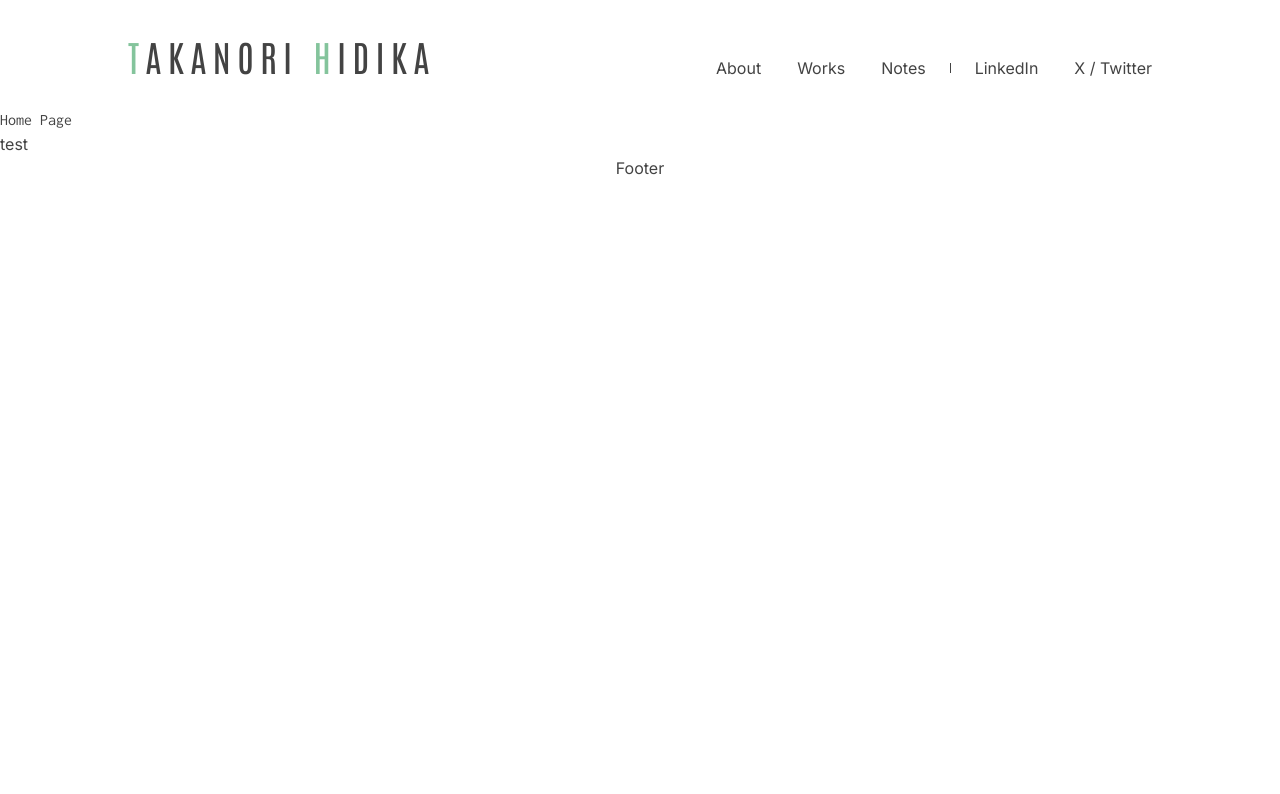
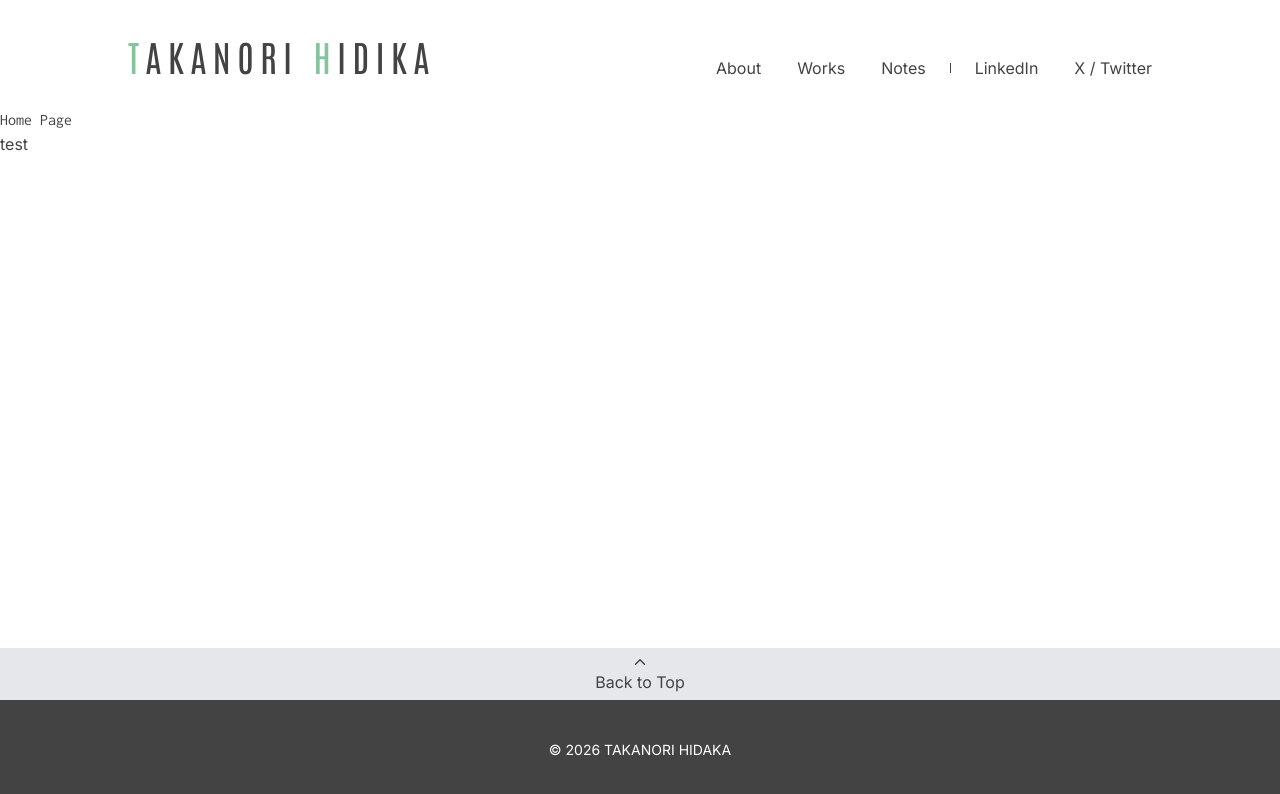
Before and after one commit to hidaka88jp/portfolio--personal-site-v2, a Next.js app: page / in a window 1280 px wide. Shown: the top 794 px of the page. Built offline with nearby package versions, Linux system fonts and the light colour scheme; no server answers.

Commit message:
feat: add footer and stabilize layout structure

```diff
--- a/src/app/layout.tsx
+++ b/src/app/layout.tsx
@@ -48,9 +48,9 @@ export default function RootLayout({
 }>) {
   return (
     <html lang='en' className={clsx(inter.variable, inconsolata.variable, 'scroll-smooth')}>
-      <body className='text-gray'>
+      <body className='text-gray flex min-h-screen flex-col'>
         <Header />
-        <main>{children}</main>
+        <main className='flex-1'>{children}</main>
         <Footer />
       </body>
     </html>
--- a/src/components/layout/Footer/index.tsx
+++ b/src/components/layout/Footer/index.tsx
@@ -1,7 +1,20 @@
+'use client';
+import { IoIosArrowUp } from 'react-icons/io';
+
 export default function Footer() {
   return (
     <footer>
-      <p className='text-center'>Footer</p>
+      <button
+        onClick={() => window.scrollTo({ top: 0, behavior: 'smooth' })}
+        aria-label='Back to top'
+        className='flex w-full cursor-pointer flex-col items-center justify-center bg-gray-200 py-1.5 hover:bg-gray-300'
+      >
+        <IoIosArrowUp />
+        <p>Back to Top</p>
+      </button>
+      <div className='bg-gray flex flex-col items-center justify-center py-8 sm:py-10'>
+        <p className='text-sm text-white'>© 2026 TAKANORI HIDAKA</p>
+      </div>
     </footer>
   );
 }
```
